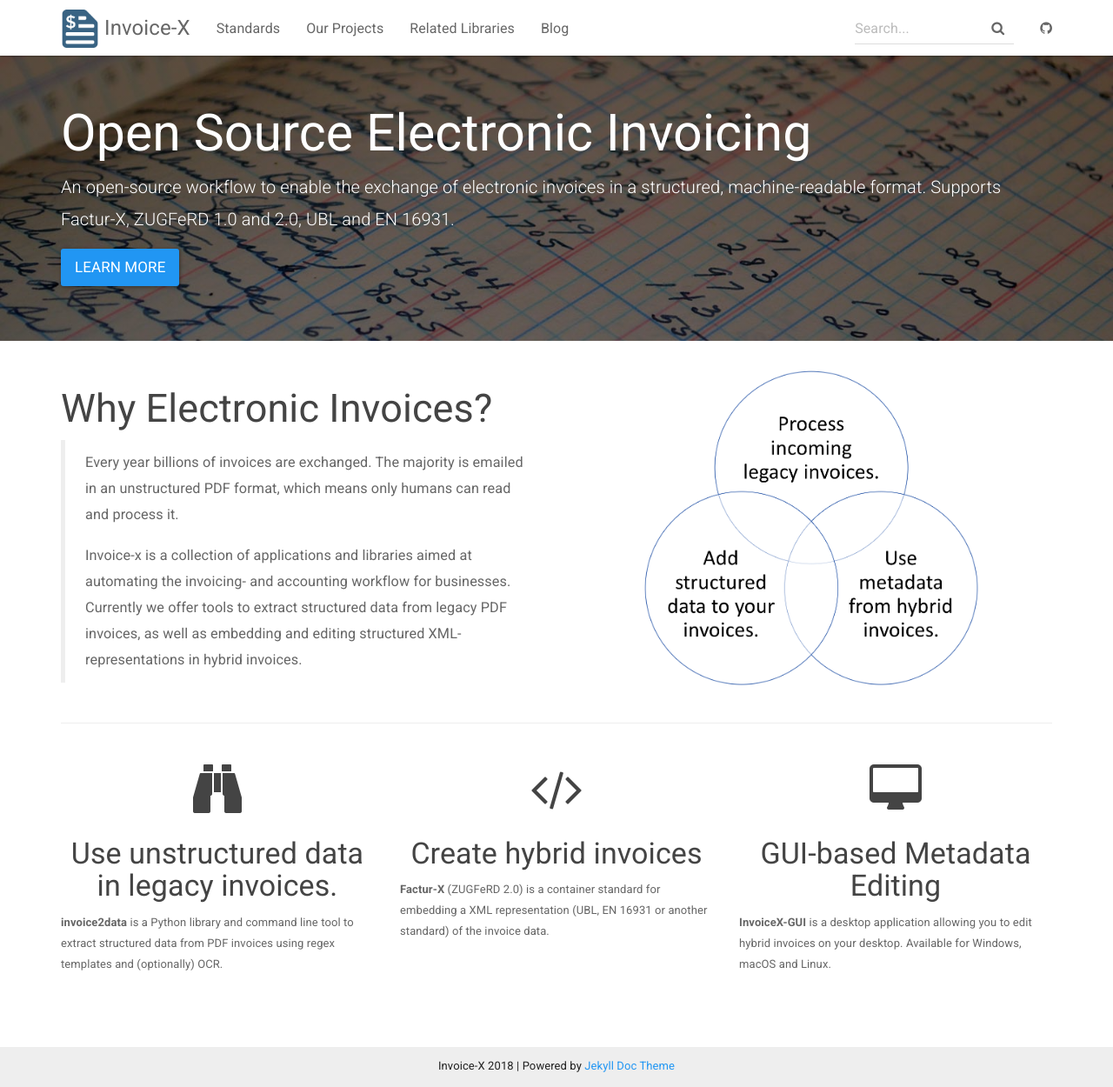
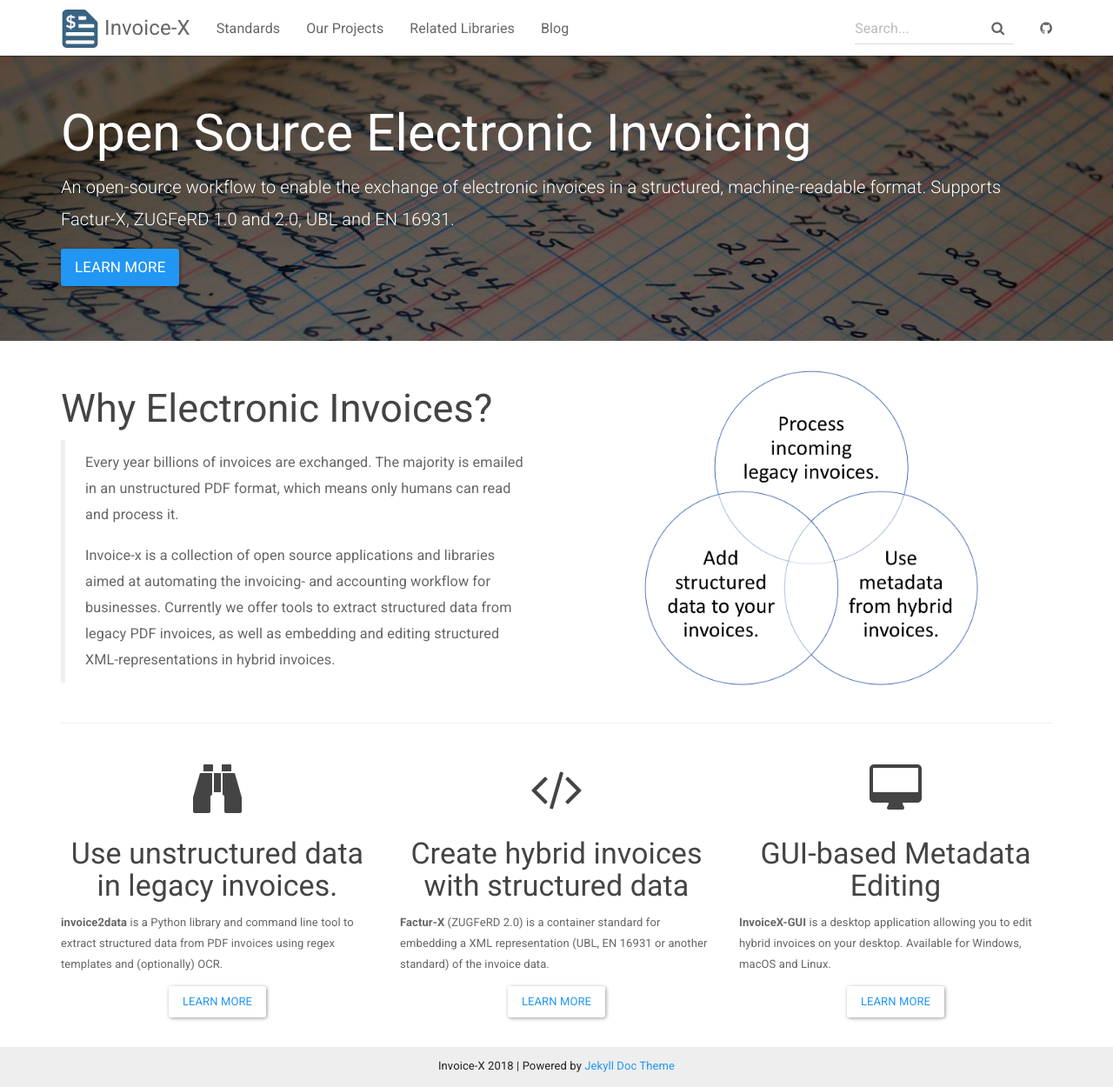
Before and after one commit to invoice-x/invoice-x.github.io, a Jekyll site: the page built from index.html, in a window 1280 px wide and 1250 px high. Shown: the whole window at 87% size. Built offline with Jekyll 4.4.1, drawn with Linux system fonts in a browser that asks for light colours; nearby versions of some CDN libraries.

Commit message:
Cosmetic fixes.

```diff
--- a/_config.yml
+++ b/_config.yml
@@ -7,7 +7,7 @@
 baseurl: ""
 url: https://www.invoice-x.org # the base hostname & protocol for your site
 git_address: https://github.com/invoice-x/
-git_edit_address: https://github.com/invoice-x/invoice-x-site/blob/gh-pages
+git_edit_address: https://github.com/invoice-x/invoice-x.org/blob/master
 
 # theme options from https://bootswatch.com/
 # comment out this to use default Bootstrap
--- a/index.html
+++ b/index.html
@@ -19,7 +19,7 @@
             <blockquote>
               <p>Every year billions of invoices are exchanged. The majority is emailed in an unstructured PDF format, which means only humans can read and process it.</p>
 
-              <p>Invoice-x is a collection of applications and libraries aimed at automating the invoicing- and accounting workflow for businesses. Currently we offer tools to extract structured data from legacy PDF invoices, as well as embedding and editing structured XML-representations in hybrid invoices.</p>
+              <p>Invoice-x is a collection of open source applications and libraries aimed at automating the invoicing- and accounting workflow for businesses. Currently we offer tools to extract structured data from legacy PDF invoices, as well as embedding and editing structured XML-representations in hybrid invoices.</p>
             </blockquote>
         </div>
         <div class="col-md-6 text-center">
@@ -35,16 +35,25 @@
             <h3 class="text-center">Use unstructured data in legacy invoices.</h3>
             <p><b>invoice2data</b> is a Python library and command line tool to extract structured data from PDF invoices using regex templates and (optionally) OCR.
             </p>
+            <p class="text-center">
+                <a class="btn btn-secondary btn-md" href="https://github.com/invoice-x/invoice2data" role="button">Learn more</a>
+            </p>
         </div>
         <div class="col-sm-4">
             <h1 class="text-center"><i class="fa fa-code" aria-hidden="true"></i></h1>
-            <h3 class="text-center">Create hybrid invoices</h3>
+            <h3 class="text-center">Create hybrid invoices with structured data</h3>
             <p><b>Factur-X</b> (ZUGFeRD 2.0) is a container standard for embedding a XML representation (UBL, EN 16931 or another standard) of the invoice data.</p>
+            <p class="text-center">
+                <a class="btn btn-secondary btn-md" href="https://github.com/invoice-x/factur-x" role="button">Learn more</a>
+            </p>
         </div>
         <div class="col-sm-4">
             <h1 class="text-center"><i class="fa fa-desktop" aria-hidden="true"></i></h1>
             <h3 class="text-center">GUI-based Metadata Editing</h3>
             <p><b>InvoiceX-GUI</b> is a desktop application allowing you to edit hybrid invoices on your desktop. Available for Windows, macOS and Linux.</p>
+            <p class="text-center">
+                <a class="btn btn-secondary btn-md" href="https://github.com/invoice-x/invoicex-gui" role="button">Learn more</a>
+            </p>
         </div>
     </div>
 
```
Also changed, not shown: projects.md (+5 -5 lines), related.md (+1 -1 lines), standards.md (+16 -12 lines), favicon.ico.
